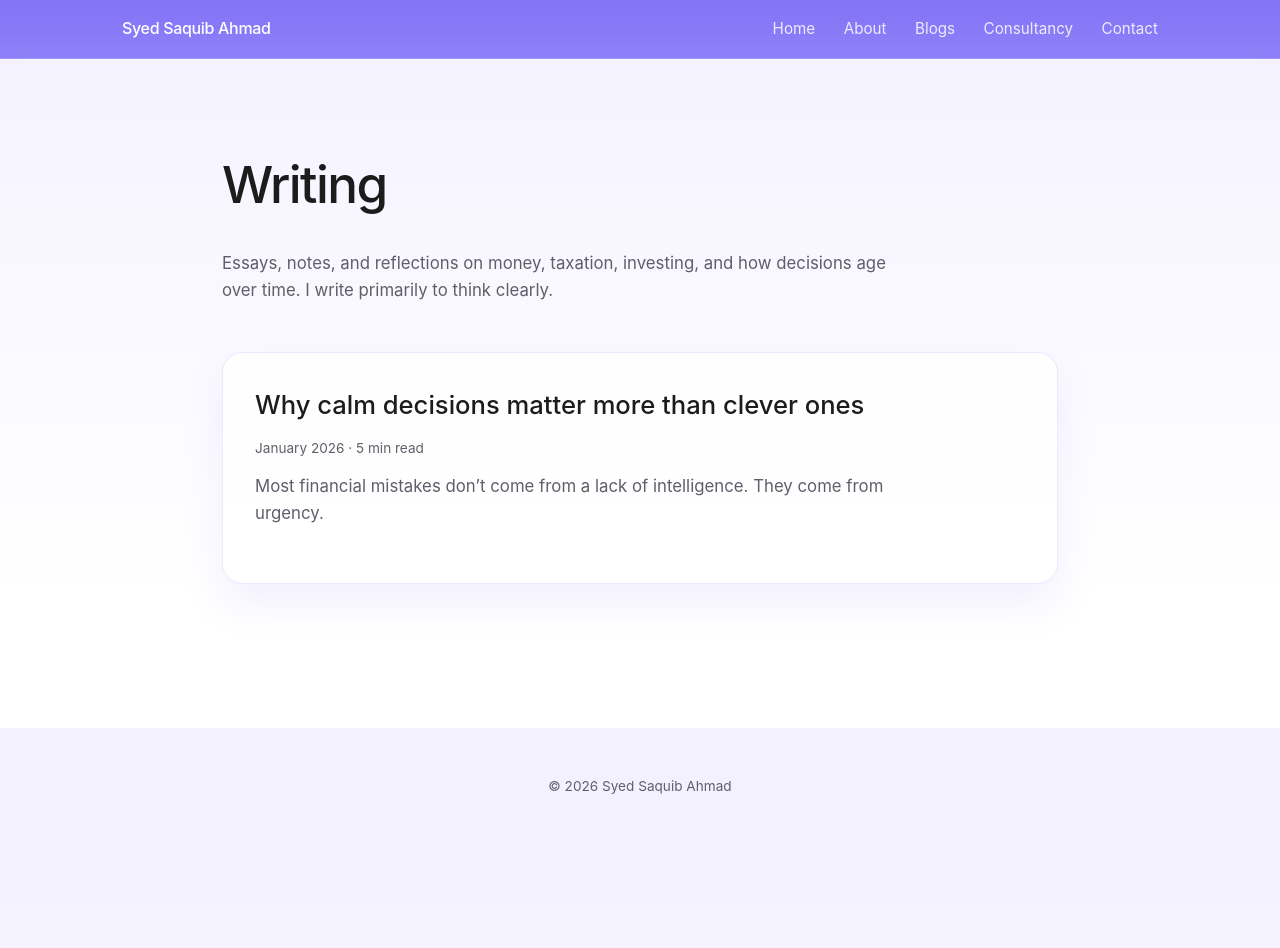
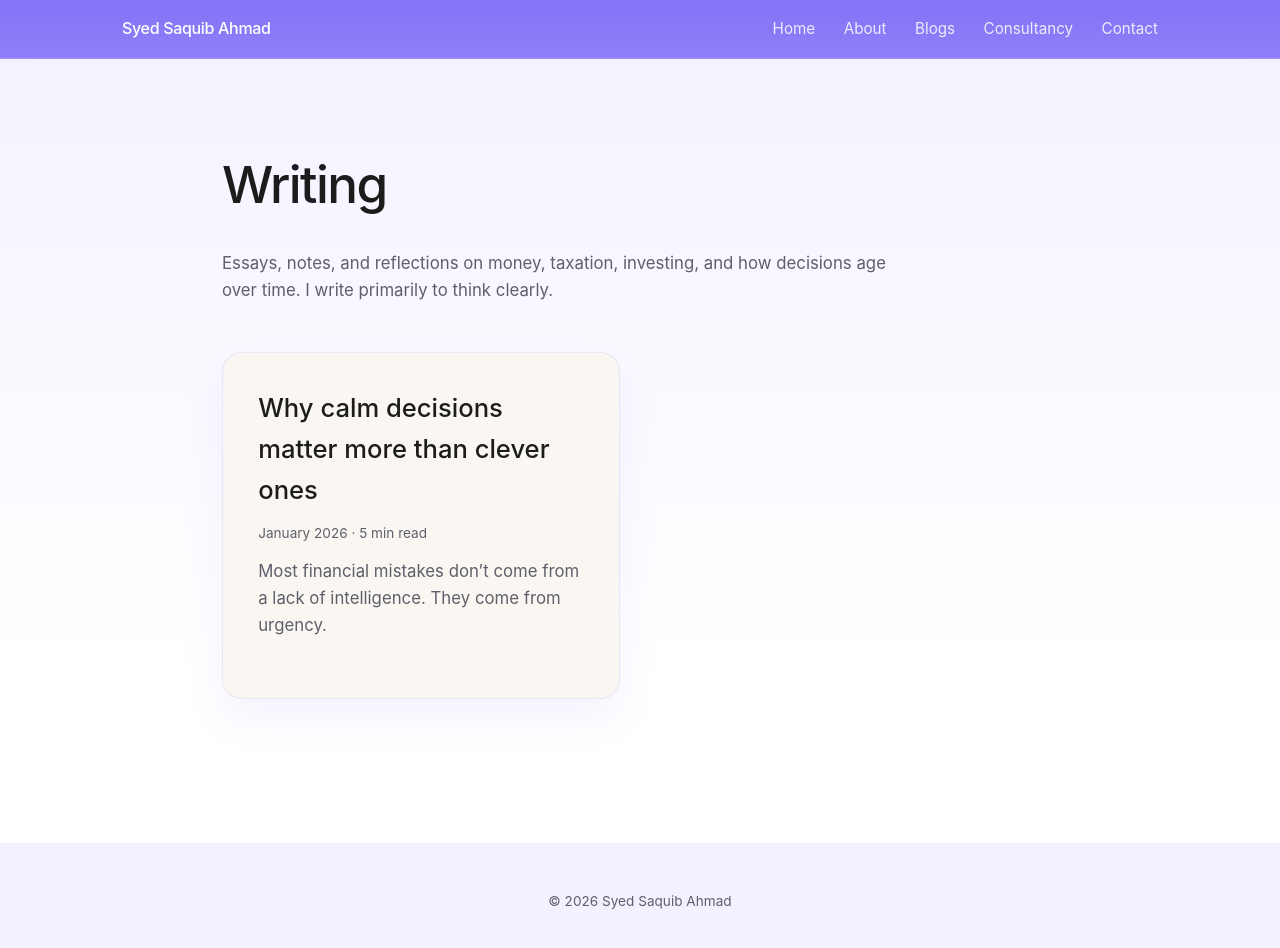
Before and after one commit to saquibahmad1234/syedsaquibahmad, a Jekyll site: the page built from blogs.html, in a window 1280 px wide and 961 px high. Shown: the top 948 px of the window. Built offline with Jekyll 4.4.1, drawn with Linux system fonts in a browser that asks for light colours.

Commit message:
Update style.css

```diff
--- a/assets/css/style.css
+++ b/assets/css/style.css
@@ -175,38 +175,49 @@ blockquote {
 
 .intro {
   margin-bottom: 3rem;
+  max-width: 680px;
 }
 
+/* 2-column grid on desktop */
 .posts-grid {
   display: grid;
-  grid-template-columns: repeat(auto-fit, minmax(280px, 1fr));
+  grid-template-columns: repeat(2, 1fr);
   gap: 2.5rem;
 }
 
+/* Blog tile */
 .post-card {
-  background: rgba(255,255,255,0.75);
+  background: #faf7f2; /* light beige */
   border-radius: 20px;
-  border: 1px solid rgba(124,108,246,0.15);
-  box-shadow: 0 20px 40px rgba(124,108,246,0.1);
+  border: 1px solid rgba(124,108,246,0.12);
+  box-shadow: 0 20px 40px rgba(124,108,246,0.08);
   transition: transform 0.35s ease, box-shadow 0.35s ease;
 }
 
 .post-card a {
   display: block;
-  padding: 2rem;
+  padding: 2.2rem;
   text-decoration: none;
   color: inherit;
 }
 
 .post-card:hover {
-  transform: translateY(-6px) scale(1.03);
-  box-shadow: 0 30px 60px rgba(124,108,246,0.2);
+  transform: translateY(-6px) scale(1.02);
+  box-shadow: 0 30px 60px rgba(124,108,246,0.18);
 }
 
-.meta {
+/* Meta text */
+.post-card .meta {
   font-size: 0.85rem;
   color: var(--text-muted);
   margin-bottom: 0.8rem;
+}
+
+/* Mobile: single column */
+@media (max-width: 768px) {
+  .posts-grid {
+    grid-template-columns: 1fr;
+  }
 }
 
 /* =========================
```
